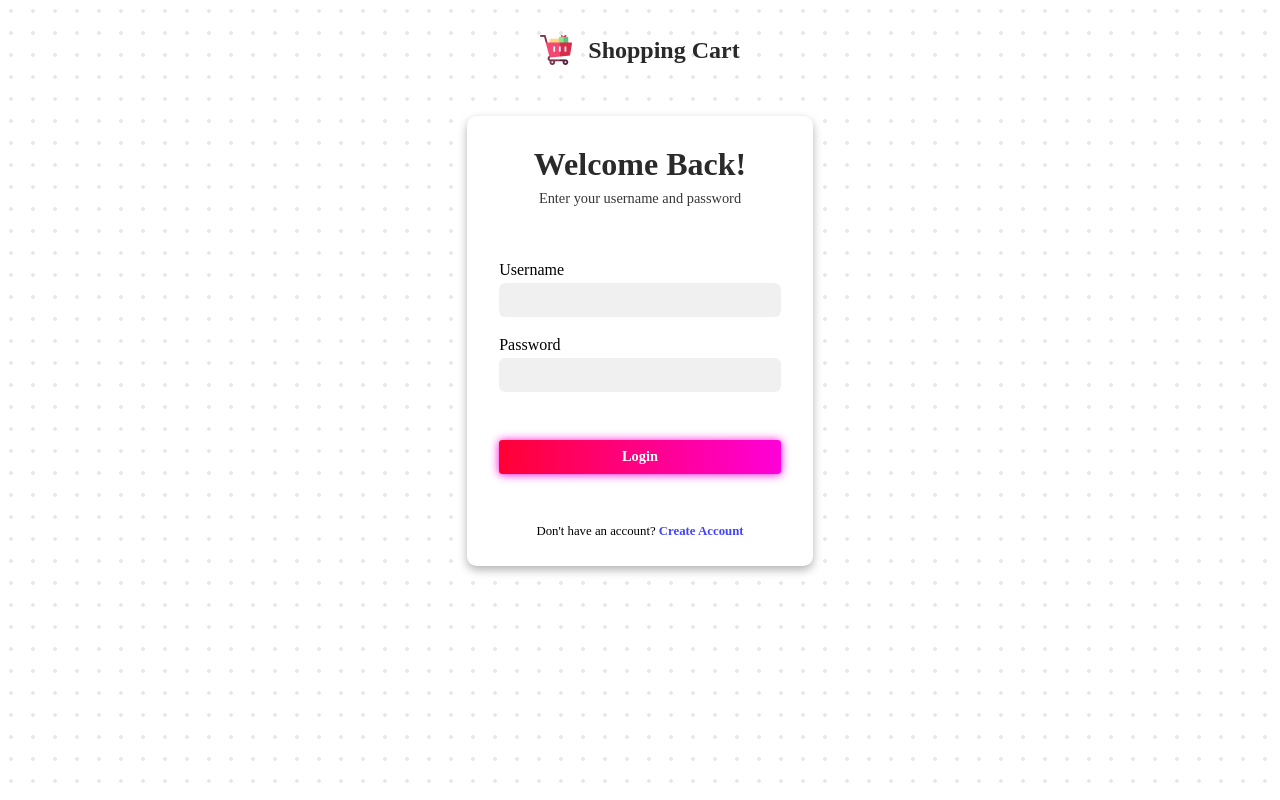
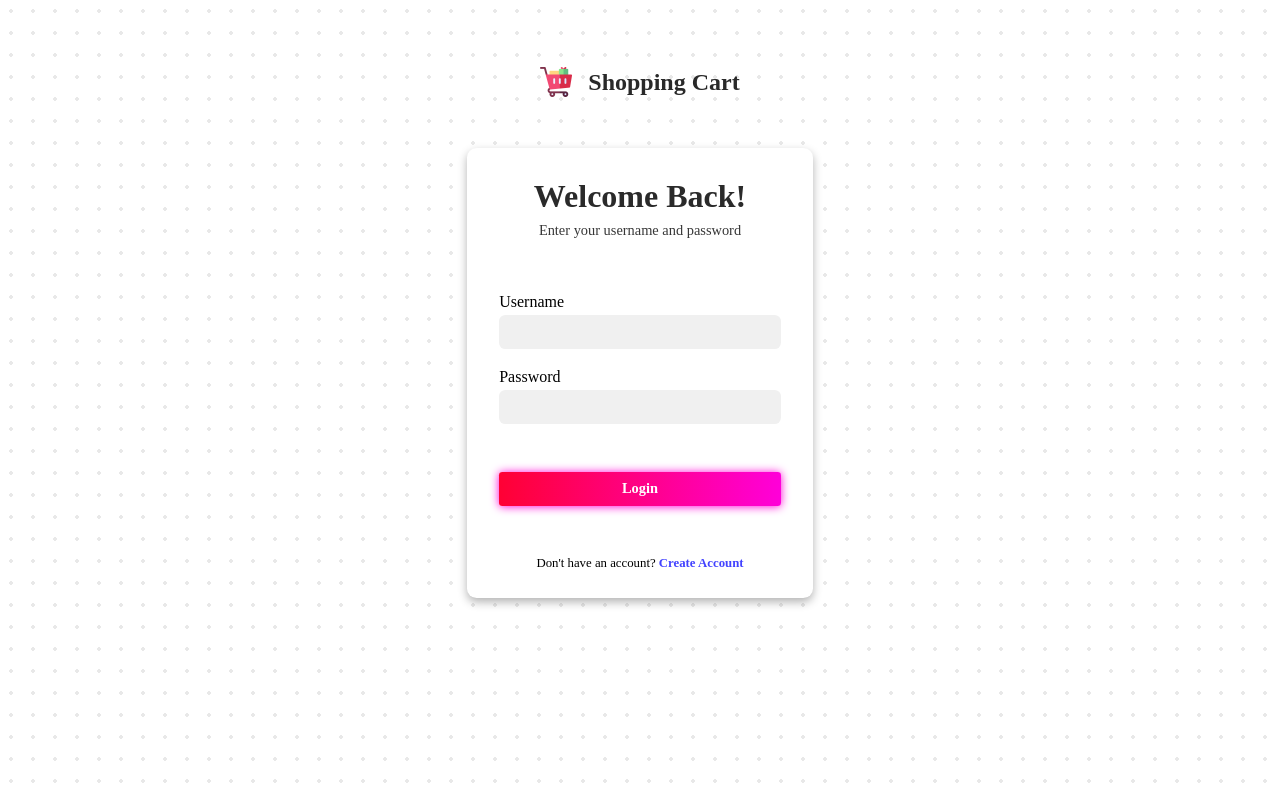
Before and after one commit to abdulghanisheikh/shopping-cart, a React (Vite) app in the folder frontend/: page / in a window 1280 px wide. Built offline with nearby package versions, Linux system fonts and the light colour scheme.

Commit message:
changed some margin & padding

```diff
--- a/frontend/src/index.css
+++ b/frontend/src/index.css
@@ -23,7 +23,7 @@ body{
     flex-direction:column;
     gap:3rem;
     align-items:center;
-    padding:2rem 4rem;
+    padding:4rem 4rem;
     background-color: white;
     background:radial-gradient(#d0d0d07a 2px, transparent 1px);
     background-size:22px 22px;
```
